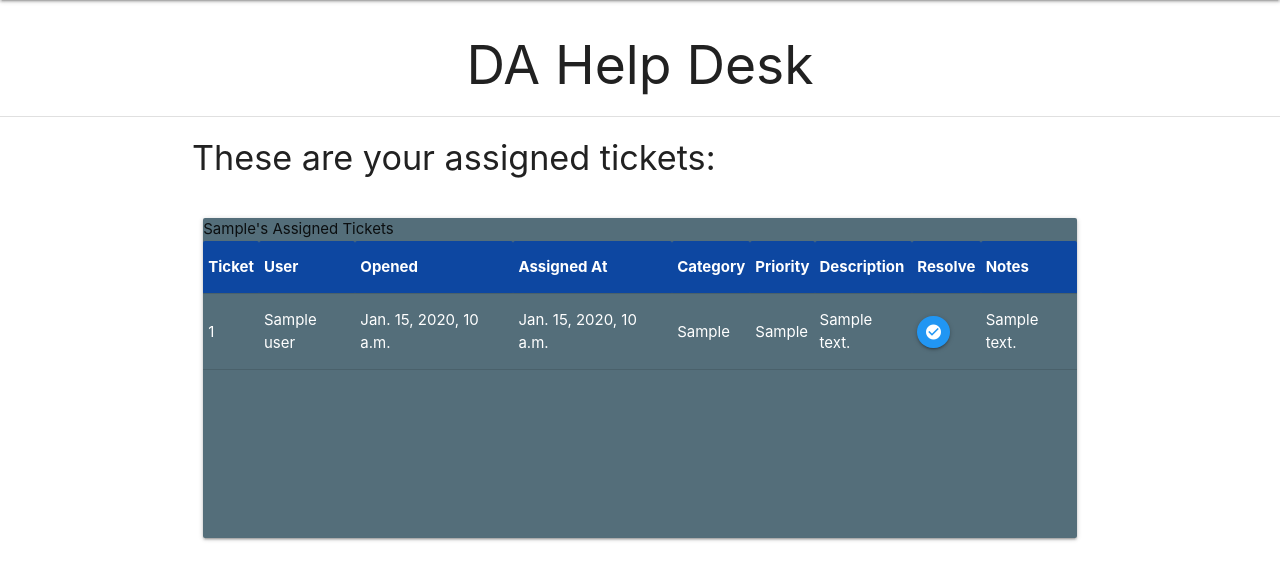
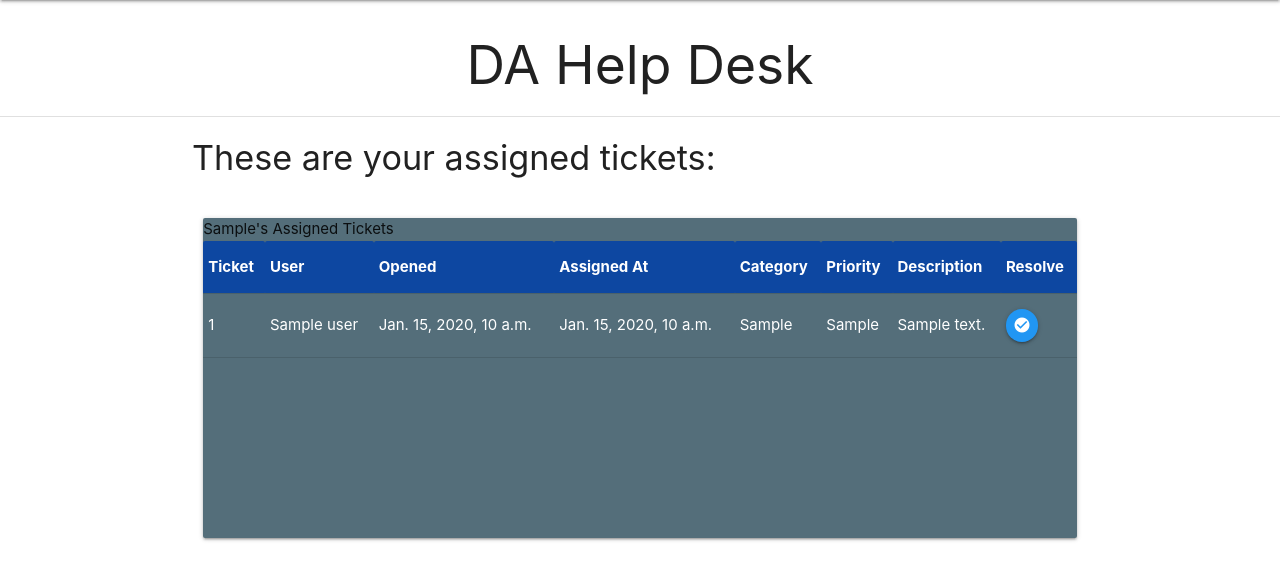
Before and after one commit to jscpeterson/help-desk, a Django app: template templates/tickets/view_assigned_tickets.html in a window 1280 px wide. Shown: the part 64-633 px from the top of the page. Run offline with Django 3.2, Linux system fonts and the light colour scheme; the template is opened without the code that fills it: most values are stand-ins (such as "Sample title", 1, 10 or a date in 2020).

Commit message:
Remove Notes field from assigned/ table

```diff
--- a/templates/tickets/view_assigned_tickets.html
+++ b/templates/tickets/view_assigned_tickets.html
@@ -25,7 +25,6 @@
                 <th>Priority</th>
                 <th>Description</th>
                 <th>Resolve</th>
-                <th>Notes</th>
             </tr>
         </thead>
             {% for ticket in assigned_tickets %}
@@ -41,7 +40,6 @@
                       <i class="material-icons">check_circle</i>
                         </a>
                     </td>
-                    <td>{{ ticket.notes }}</td>
                 </tr>
             {% endfor %}
             {% if assigned_tickets|length == 0 %}
```
